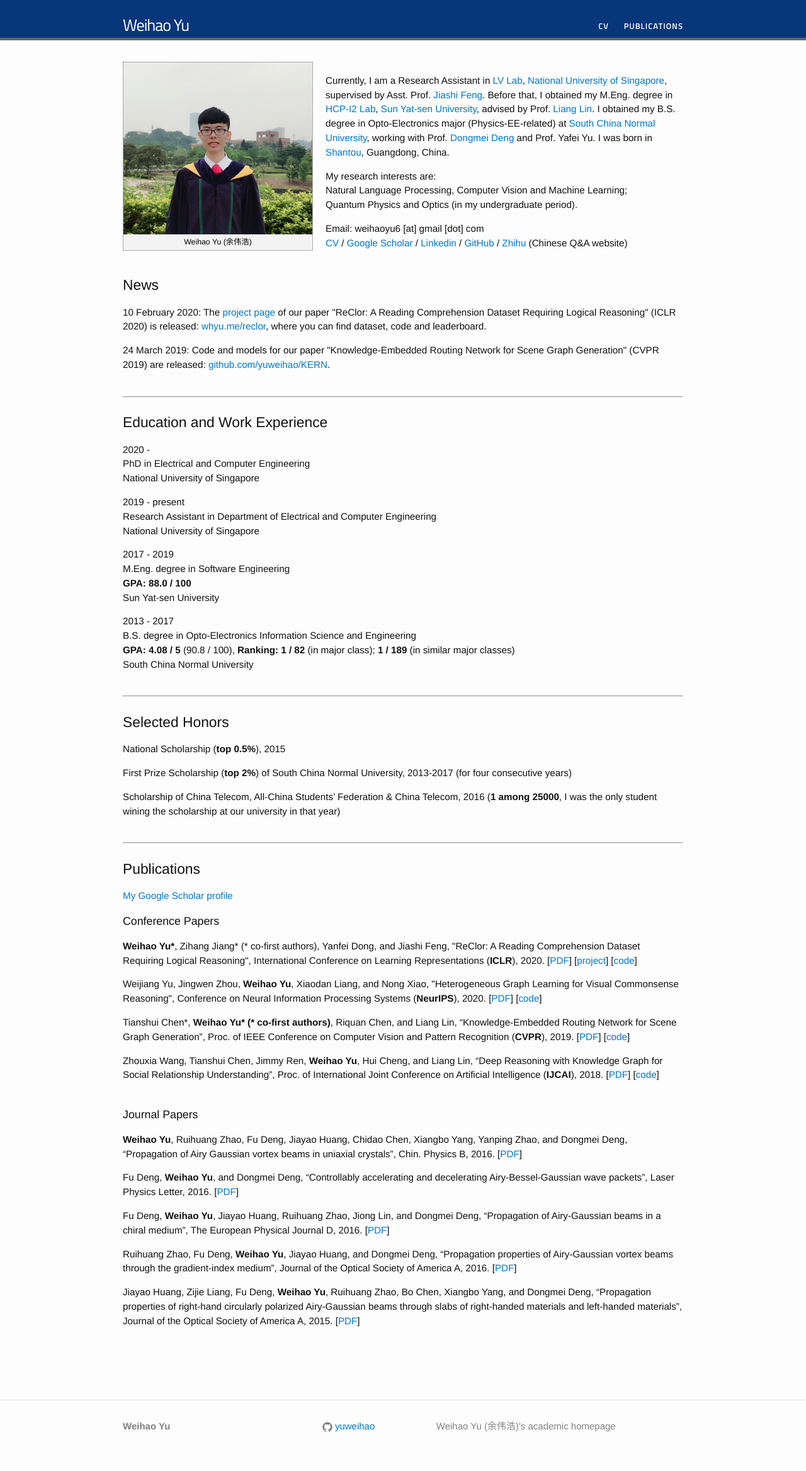
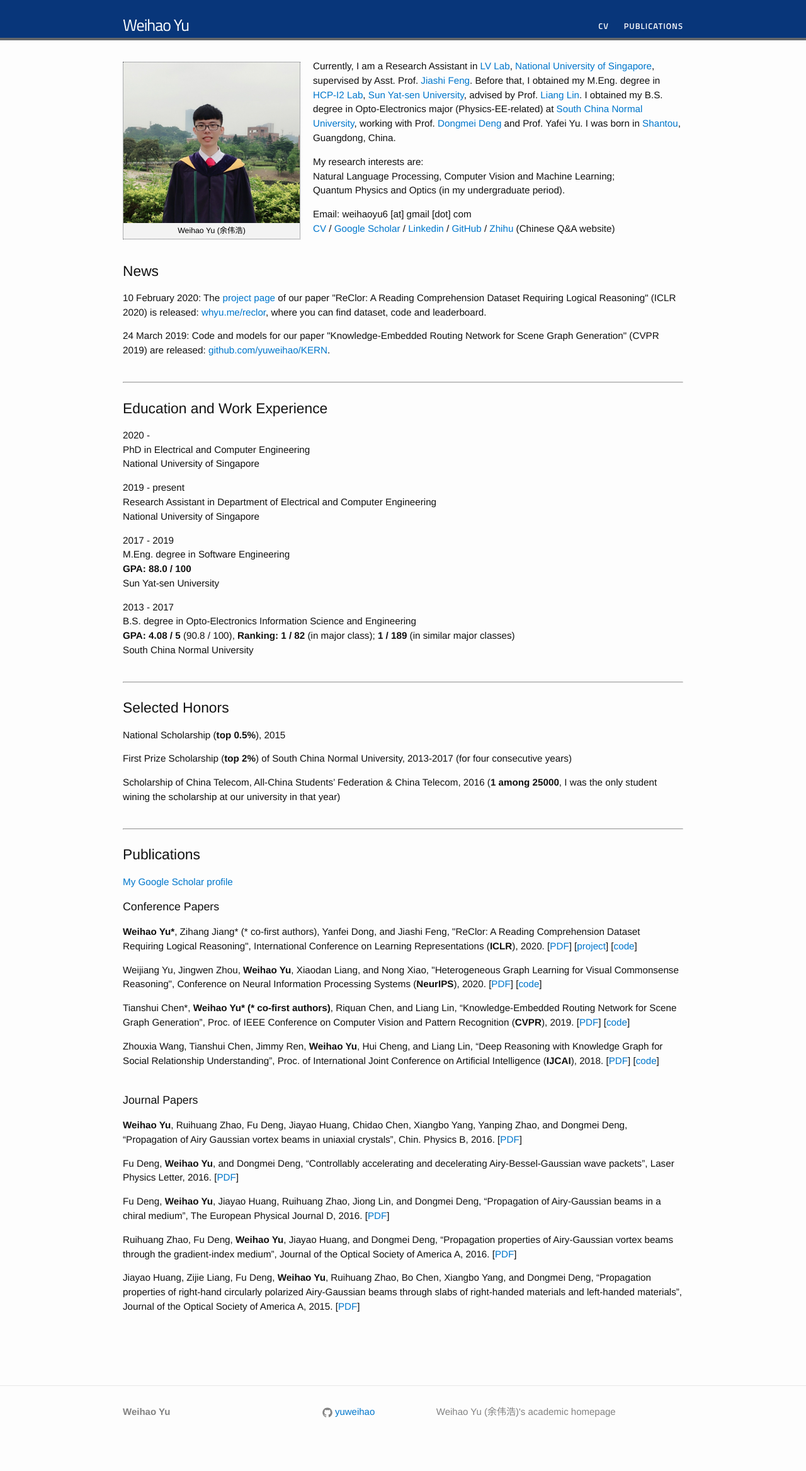
Before and after one commit to yuweihao/yuweihao.github.io, a Jekyll site: the page built from index.html, in a window 1280 px wide. Shown: the whole page at 63% size. Built offline with Jekyll 4.4.1, drawn with Linux system fonts in a browser that asks for light colours; after the commit the page ends 2313 px from its top, so only the background shows below that.

Commit message:
Update index.html

```diff
--- a/index.html
+++ b/index.html
@@ -8,7 +8,7 @@ layout: default
 
 <!-- <h1>Welcome</h1> -->
 <!-- {% include image.html url="/images/me3.jpg" caption="Weihao Yu (余伟浩)" width=250 align="left" %}	 -->
-<dl id="" class="wp-caption alignleft" style="max-width: 300px">
+<dl id="" class="wp-caption alignleft" style="max-width: 280px">
 
 <dt><img class="" src="/images/me3.jpg" alt="Weihao Yu (余伟浩)" /></dt>
 
@@ -16,7 +16,6 @@ layout: default
 </dl>
 <!-- <h2>Bio</h2> -->
 
-<br>
 <p>
 Currently, I am a Research Assistant in <a href="https://www.ece.nus.edu.sg/lv/" target="_blank" rel="external">LV Lab</a>,
 <a href="https://www.ece.nus.edu.sg/lv/" target="_blank" rel="external">National University of Singapore</a>,
```
